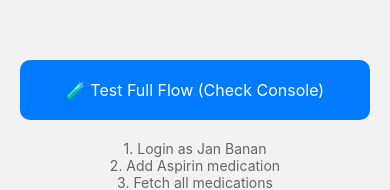
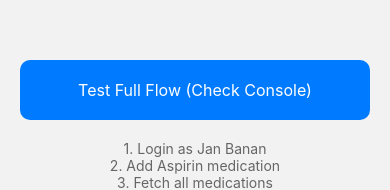
Before and after one commit to marigjul/MediMate, a React Native app: screen /Prescriptions in a window 390 px wide. Shown: the part 255-445 px from the top of the page. Built offline with nearby package versions, Linux system fonts and the light colour scheme.

Commit message:
fix: Clean up in code

```diff
--- a/app/screens/PrescriptionsScreen.tsx
+++ b/app/screens/PrescriptionsScreen.tsx
@@ -4,7 +4,7 @@ import { medicationService } from "../services/medicationService";
 
 export default function PrescriptionsScreen() {
   const testFullFlow = async () => {
-    console.log("🧪 Starting full test...");
+    console.log("Starting full test...");
 
     // 1. Login with existing user
     const login = await authService.login("jan.banan@hotmail.com", "passord");
@@ -44,7 +44,7 @@ export default function PrescriptionsScreen() {
         style={{ backgroundColor: "#007AFF", padding: 20, borderRadius: 10 }}
       >
         <Text style={{ color: "white", textAlign: "center", fontSize: 16 }}>
-          🧪 Test Full Flow (Check Console)
+          Test Full Flow (Check Console)
         </Text>
       </TouchableOpacity>
 
```
